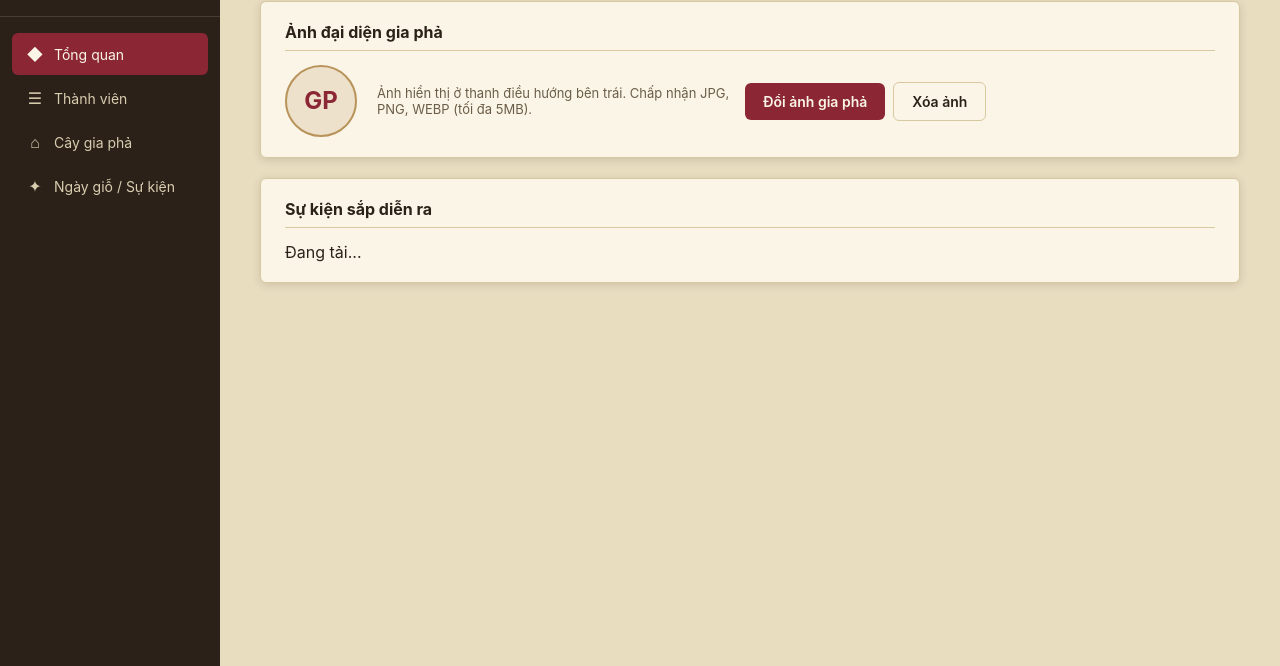
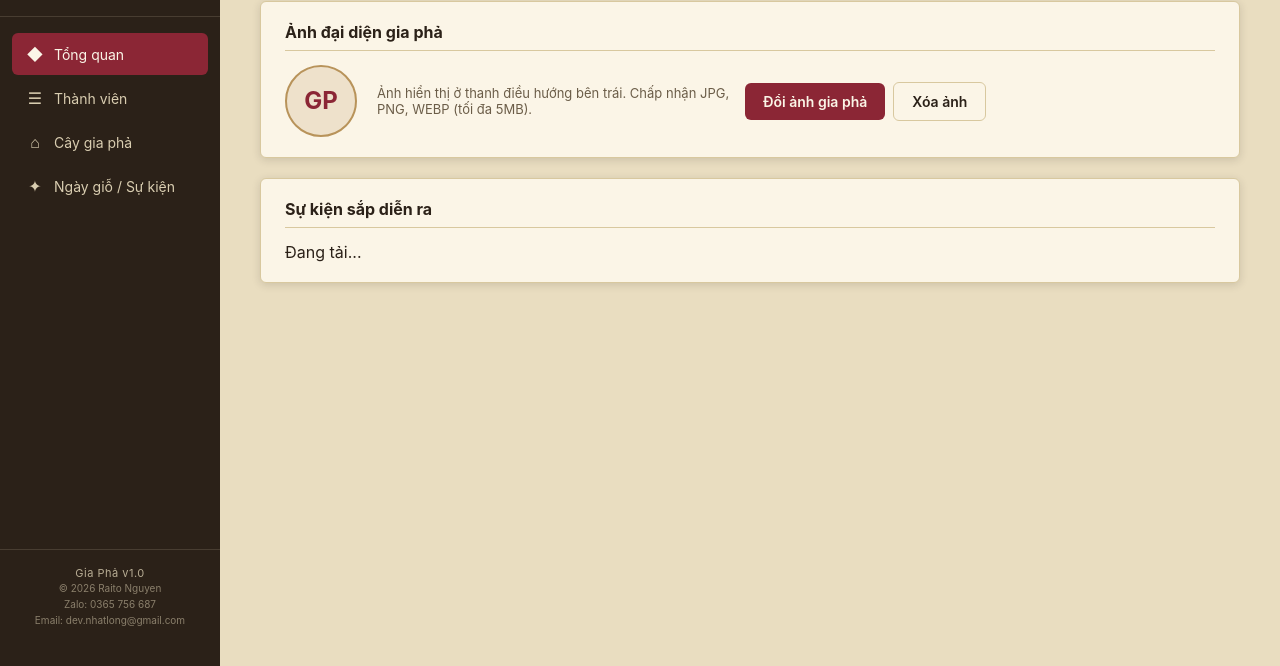
Before and after one commit to devnhatlong/giapha-app, a plain HTML site: page frontend/index.html in a window 1280 px wide. Shown: the part 134-800 px from the top of the page. Drawn offline with Linux system fonts and the light colour scheme; no server answers.

Commit message:
handle logic

```diff
--- a/frontend/css/style.css
+++ b/frontend/css/style.css
@@ -144,6 +144,32 @@ button {
 }
 
 .nav-icon { font-size: 16px; width: 18px; text-align: center; }
+
+.sidebar-footer {
+    margin-top: auto;
+    padding: 16px 16px;
+    border-top: 1px solid rgba(233, 221, 192, 0.15);
+    text-align: center;
+}
+
+.sidebar-footer-app {
+    font-size: 11px;
+    color: #B8AD94;
+    letter-spacing: 0.5px;
+}
+
+.sidebar-footer-copyright {
+    font-size: 10px;
+    color: #8A7F6B;
+    margin-top: 2px;
+}
+
+.sidebar-footer-contact {
+    font-size: 10px;
+    color: #8A7F6B;
+    margin-top: 4px;
+    word-break: break-all;
+}
 
 /* ============================================================
    NỘI DUNG CHÍNH
--- a/frontend/index.html
+++ b/frontend/index.html
@@ -26,6 +26,12 @@
             <button class="nav-item" data-tab="tree"><span class="nav-icon">⌂</span> Cây gia phả</button>
             <button class="nav-item" data-tab="events"><span class="nav-icon">✦</span> Ngày giỗ / Sự kiện</button>
         </nav>
+        <div class="sidebar-footer">
+            <div class="sidebar-footer-app">Gia Phả v1.0</div>
+            <div class="sidebar-footer-copyright">© 2026 Raito Nguyen</div>
+            <div class="sidebar-footer-contact">Zalo: 0365 756 687</div>
+            <div class="sidebar-footer-contact">Email: dev.nhatlong@gmail.com</div>
+        </div>
     </aside>
 
     <!-- ===================== NỘI DUNG CHÍNH ===================== -->
@@ -111,7 +117,7 @@
                 <div class="tree-export-controls">
                     <button type="button" class="btn-secondary btn" id="btn-tree-export-png">Xuất PNG</button>
                     <button type="button" class="btn-secondary btn" id="btn-tree-export-jpg">Xuất JPG</button>
-                    <button type="button" class="btn-secondary btn" id="btn-tree-export-pdf">Xuất PDF</button>
+                    <!-- <button type="button" class="btn-secondary btn" id="btn-tree-export-pdf">Xuất PDF</button> -->
                 </div>
             </div>
             <div class="tree-canvas-wrap" id="tree-canvas-wrap"></div>
```
